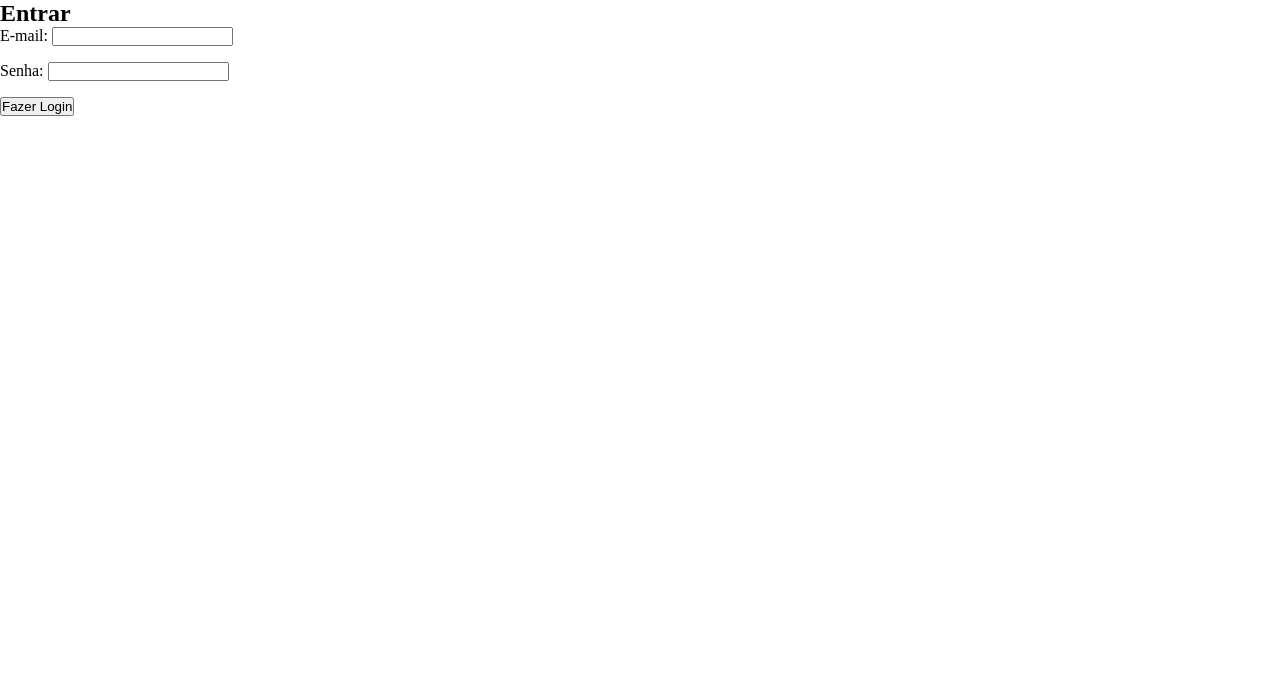
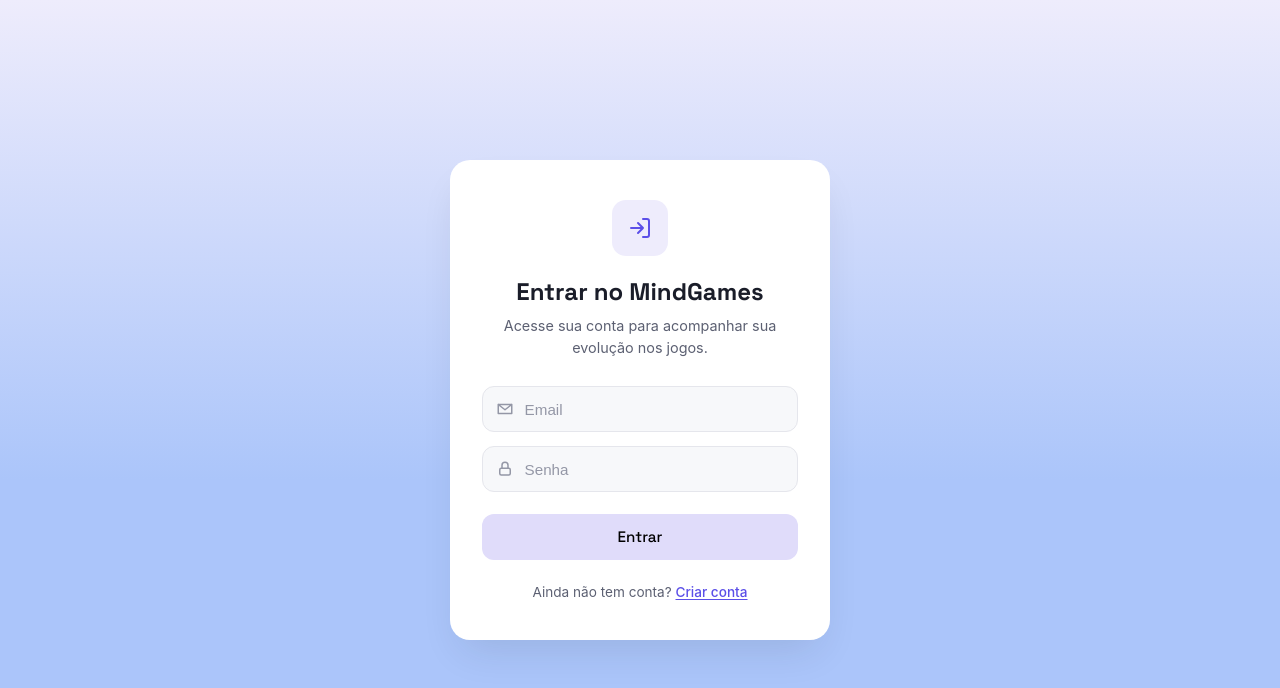
Before and after one commit to leandroxelor00/MindGames, a React (Vite) app in the folder frontend/: page /login in a window 1280 px wide. Shown: the top 688 px of the page. Built offline with nearby package versions, Linux system fonts and the light colour scheme.

Commit message:
style(auth): add login page styling

```diff
--- a/frontend/src/pages/Home.module.css
+++ b/frontend/src/pages/Home.module.css
@@ -71,13 +71,13 @@
 
 a:nth-child(odd) {
   div {
-    background-color: burlywood;
+    background-color: #abc5fa;
   }
 }
 
 a:nth-child(even) {
   div {
-    background-color: antiquewhite;
+    background-color: #eeecfc;
   }
 }
 
--- a/frontend/src/pages/Login.jsx
+++ b/frontend/src/pages/Login.jsx
@@ -1,57 +1,120 @@
 import { useState } from "react";
-import { useNavigate } from "react-router-dom";
+import { Link, useNavigate } from "react-router-dom";
 import { login } from "../services/authService";
 import { useAuth } from "../hooks/useAuth";
+import styles from "./Login.module.css";
 
 export function Login() {
   const [email, setEmail] = useState("");
   const [password, setPassword] = useState("");
   const [error, setError] = useState("");
+  const [loading, setLoading] = useState(false);
   const navigate = useNavigate();
   const { setUser } = useAuth();
 
   async function handleSubmit(event) {
     event.preventDefault();
     setError("");
+    setLoading(true);
 
     try {
       const data = await login(email, password);
       setUser(data.user);
-      navigate("/");
+      navigate("/dashboard");
     } catch (err) {
       setError(err.message);
+    } finally {
+      setLoading(false);
     }
   }
 
   return (
-    <div className="login-page">
-      <h2>Entrar</h2>
-      {error && (
-        <div style={{ color: "red", marginBottom: "1rem" }}>{error}</div>
-      )}
-      <form onSubmit={handleSubmit}>
-        <div style={{ marginBottom: "1rem" }}>
-          <label htmlFor="email">E-mail: </label>
+    <div className={styles.page}>
+      <div className={styles.card}>
+        <div className={styles.badge}>
+          <svg width="24" height="24" viewBox="0 0 24 24" fill="none">
+            <path
+              d="M15 3h4a2 2 0 0 1 2 2v14a2 2 0 0 1-2 2h-4M10 17l5-5-5-5M15 12H3"
+              stroke="currentColor"
+              strokeWidth="2"
+              strokeLinecap="round"
+              strokeLinejoin="round"
+            />
+          </svg>
+        </div>
+
+        <h2 className={styles.title}>Entrar no MindGames</h2>
+        <p className={styles.subtitle}>
+          Acesse sua conta para acompanhar sua evolução nos jogos.
+        </p>
+
+        {error && <div className={styles.error}>{error}</div>}
+
+        <form className={styles.form} onSubmit={handleSubmit}>
+          <div className={styles.inputGroup}>
+            <span className={styles.inputIcon}>
+              <svg width="18" height="18" viewBox="0 0 24 24" fill="none">
+                <path
+                  d="M3 6h18v12H3V6Zm0 0 9 7 9-7"
+                  stroke="currentColor"
+                  strokeWidth="2"
+                  strokeLinecap="round"
+                  strokeLinejoin="round"
+                />
+              </svg>
+            </span>
             <input
-            id="email"
+              className={styles.input}
               type="email"
+              placeholder="Email"
               value={email}
               onChange={(e) => setEmail(e.target.value)}
               required
             />
           </div>
-        <div style={{ marginBottom: "1rem" }}>
-          <label htmlFor="password">Senha: </label>
+
+          <div className={styles.inputGroup}>
+            <span className={styles.inputIcon}>
+              <svg width="18" height="18" viewBox="0 0 24 24" fill="none">
+                <rect
+                  x="5"
+                  y="11"
+                  width="14"
+                  height="9"
+                  rx="2"
+                  stroke="currentColor"
+                  strokeWidth="2"
+                />
+                <path
+                  d="M8 11V7a4 4 0 0 1 8 0v4"
+                  stroke="currentColor"
+                  strokeWidth="2"
+                  strokeLinecap="round"
+                />
+              </svg>
+            </span>
             <input
-            id="password"
+              className={styles.input}
               type="password"
+              placeholder="Senha"
               value={password}
               onChange={(e) => setPassword(e.target.value)}
               required
             />
           </div>
-        <button type="submit">Fazer Login</button>
+
+          <button className={styles.submitButton} type="submit" disabled={loading}>
+            {loading ? "Entrando..." : "Entrar"}
+          </button>
         </form>
+
+        <p className={styles.footerText}>
+          Ainda não tem conta?{" "}
+          <Link className={styles.footerLink} to="/register">
+            Criar conta
+          </Link>
+        </p>
+      </div>
     </div>
   );
 }
--- /dev/null
+++ b/frontend/src/pages/Login.module.css
@@ -0,0 +1,136 @@
+.page {
+    min-height: 100vh;
+    display: flex;
+    align-items: center;
+    justify-content: center;
+    padding: 1.5rem;
+    background: linear-gradient(
+      #eeecfc 0%,
+      #abc5fa 60%
+    );
+    font-family: -apple-system, "Segoe UI", sans-serif;
+  }
+
+  .card {
+    width: 100%;
+    max-width: 380px;
+    background: #ffffff;
+    border-radius: 20px;
+    padding: 2.5rem 2rem;
+    box-shadow: 0 20px 40px -12px rgba(26, 29, 41, 0.12);
+    text-align: center;
+  }
+
+  .badge {
+    width: 56px;
+    height: 56px;
+    margin: 0 auto 1.25rem;
+    border-radius: 14px;
+    background: #eeecfc;
+    color: #5b4fe8;
+    display: flex;
+    align-items: center;
+    justify-content: center;
+  }
+
+  .title {
+    font-family: "Space Grotesk", sans-serif;
+    font-weight: 700;
+    font-size: 1.5rem;
+    margin: 0 0 0.5rem;
+    color: #1a1d29;
+  }
+
+  .subtitle {
+    font-size: 0.9rem;
+    color: #5c6072;
+    line-height: 1.5;
+    margin: 0 0 1.75rem;
+  }
+
+  .form {
+    display: flex;
+    flex-direction: column;
+    gap: 0.85rem;
+    text-align: left;
+  }
+
+  .inputGroup {
+    position: relative;
+    display: flex;
+    align-items: center;
+  }
+
+  .inputIcon {
+    position: absolute;
+    left: 14px;
+    color: #9497a6;
+    pointer-events: none;
+    display: flex;
+  }
+
+  .input {
+    width: 100%;
+    padding: 0.85rem 1rem 0.85rem 2.6rem;
+    border: 1px solid #e5e6ec;
+    border-radius: 12px;
+    background: #f7f8fa;
+    font-size: 0.95rem;
+    color: #1a1d29;
+    outline: none;
+    transition: border-color 0.15s ease, background 0.15s ease;
+  }
+
+  .input::placeholder {
+    color: #9497a6;
+  }
+
+  .input:focus {
+    border-color: #5b4fe8;
+    background: #ffffff;
+  }
+
+  .submitButton {
+    margin-top: 0.5rem;
+    padding: 0.85rem 1rem;
+    border: none;
+    border-radius: 12px;
+    background: #e0dcfa;
+    color: #000;
+    font-size: 0.95rem;
+    font-weight: 500;
+    font-family: "Space Grotesk", sans-serif;
+    cursor: pointer;
+    transition: background 0.15s ease;
+  }
+
+  .submitButton:hover {
+    background: #abc5fa;
+  }
+
+  .submitButton:disabled {
+    background: #b8b3f2;
+    cursor: not-allowed;
+  }
+
+  .error {
+    background: #fdecec;
+    color: #c53030;
+    border-radius: 10px;
+    padding: 0.65rem 0.85rem;
+    font-size: 0.85rem;
+    text-align: left;
+  }
+
+  .footerText {
+    margin-top: 1.5rem;
+    font-size: 0.85rem;
+    color: #5c6072;
+  }
+
+  .footerLink {
+    color: #5b4fe8;
+    font-weight: 500;
+    text-decoration: underline;
+    text-underline-offset: 2px;
+  }
```
Lines whose indentation alone changed are shown as unchanged.
